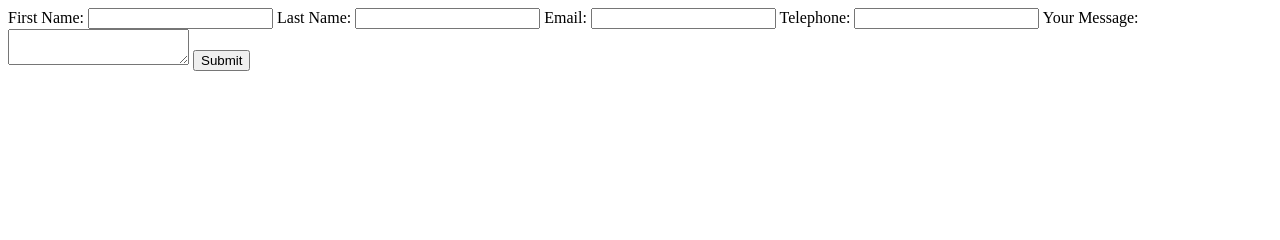
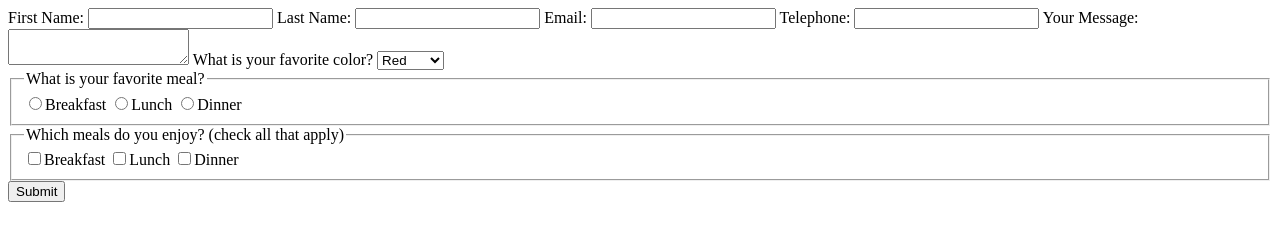
Before and after one commit to sudaraka/udemy-html-css, a plain HTML site: page form.html in a window 1280 px wide. Drawn offline with Linux system fonts and the light colour scheme.

Commit message:
HTML form element for selection (select, radio & checkbox)

```diff
--- a/form.html
+++ b/form.html
@@ -26,6 +26,29 @@
       <label for="yourMessage">Your Message:</label>
       <textarea id="yourMessage" name="yourMessage"></textarea>
 
+      <label for="favoriteColor">What is your favorite color?</label>
+      <select name="favoriteColor" id="favoriteColor">
+        <option value="colorRed">Red</option>
+        <option value="colorOrange">Orange</option>
+        <option value="colorYellow">Yellow</option>
+      </select>
+
+      <fieldset>
+        <legend>What is your favorite meal?</legend>
+
+        <input type="radio" name="favoriteMeal" id="breakfast" value="meal1"><label for="breakfast">Breakfast</label>
+        <input type="radio" name="favoriteMeal" id="lunch" value="meal2"><label for="lunch">Lunch</label>
+        <input type="radio" name="favoriteMeal" id="dinner" value="meal3"><label for="dinner">Dinner</label>
+      </fieldset>
+
+      <fieldset>
+        <legend>Which meals do you enjoy? (check all that apply)</legend>
+
+        <input type="checkbox" name="enjoyMeal" id="enjoy_breakfast" value="meal1"><label for="enjoy_breakfast">Breakfast</label>
+        <input type="checkbox" name="enjoyMeal" id="enjoy_lunch" value="meal2"><label for="enjoy_lunch">Lunch</label>
+        <input type="checkbox" name="enjoyMeal" id="enjoy_dinner" value="meal3"><label for="enjoy_dinner">Dinner</label>
+      </fieldset>
+
       <input type="submit" value="Submit">
     </form>
   </body>
```
